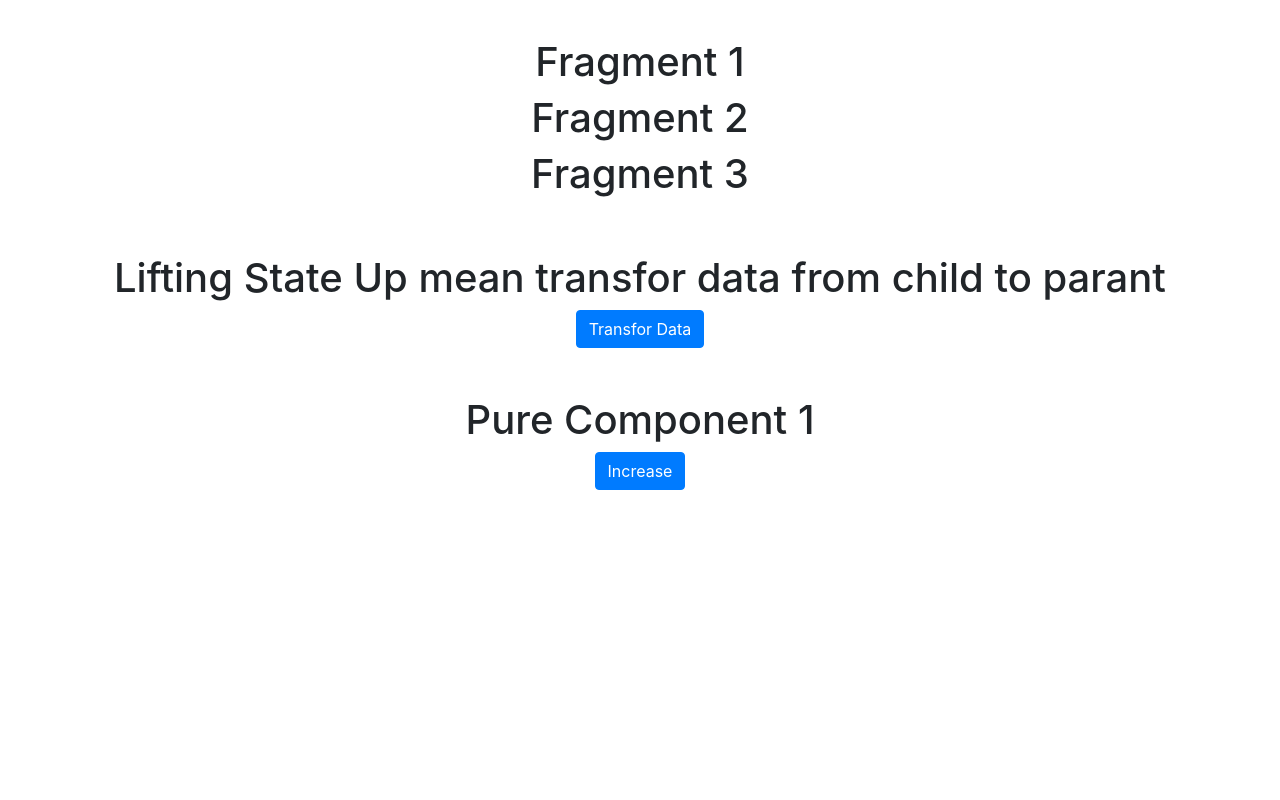
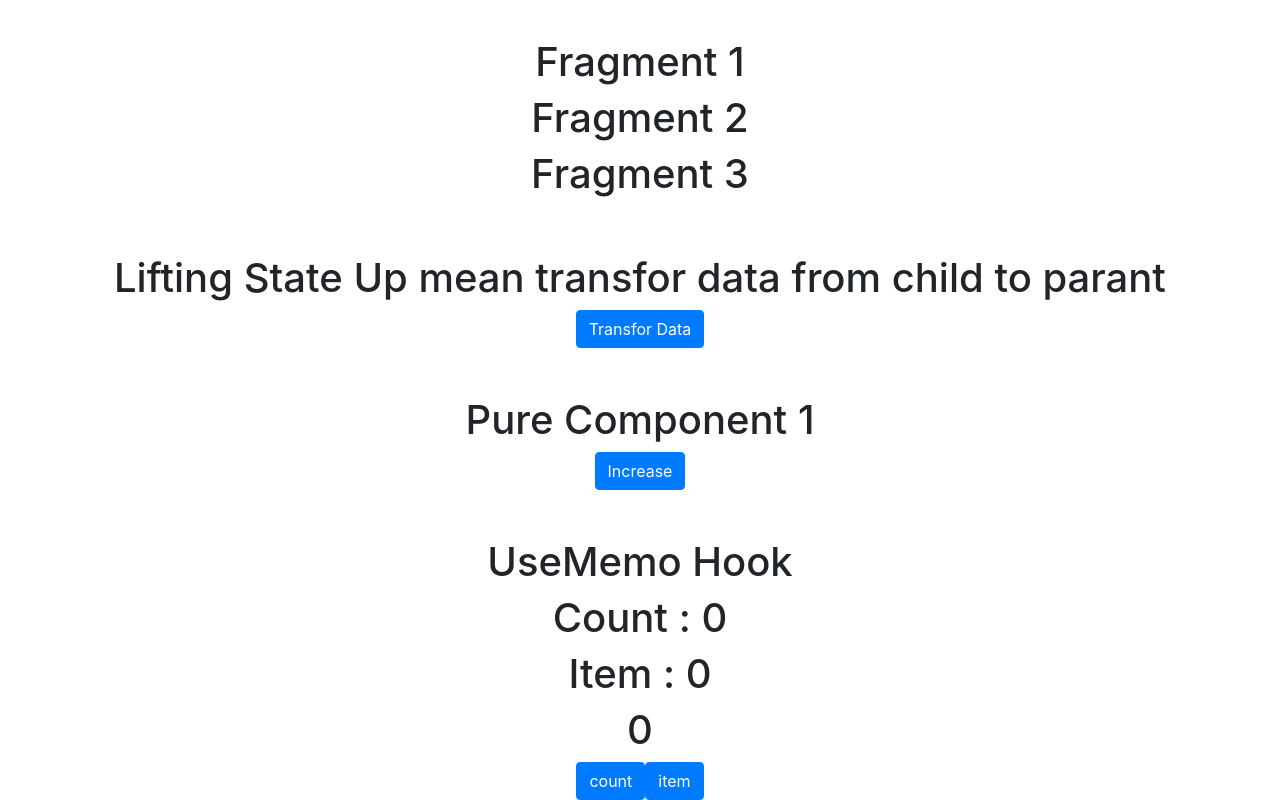
Before and after one commit to bacha-11/Learn-Reactjs, a React (Create React App) app: page / in a window 1280 px wide. Shown: the part 3324-4124 px from the top of the page. Before the commit the page ends 3814 px from the top, so only its background shows below. Built offline with nearby package versions, Linux system fonts and the light colour scheme.

Commit message:
UseMemo Hook in react js

```diff
--- a/src/App.js
+++ b/src/App.js
@@ -20,6 +20,7 @@ import ArrayObject from './ArrayObject';
 import Fragments from './Fragment';
 import LIftingStateUp from './LiftingStateUp';
 import PureComponents from './PureComponent'
+import UseMemoHook from './UseMemoHook';
 
 
 
@@ -80,7 +81,9 @@ function App() {
 
       <LIftingStateUp  data={getChildData}/><br /><br />
 
-      <PureComponents />
+      <PureComponents /><br /><br />
+
+      <UseMemoHook />
 
 
 
--- /dev/null
+++ b/src/UseMemoHook.js
@@ -0,0 +1,30 @@
+import { useMemo } from "react";
+import { Button } from "react-bootstrap";
+import { PureComponent, useState } from "react/cjs/react.development";
+
+// UseMemo work like PureComponent
+function UseMemoHook(){
+
+    const [count, setCount] = useState(0)
+    const [item, setItem] = useState(0)
+
+    const showMulWithMemo = useMemo(function showMul(){
+        console.log('showMul')
+        return item * 2
+    }, [item])
+
+
+    return(
+        <div>
+            <h1>UseMemo Hook</h1>
+            <h1>Count : {count}</h1>
+            <h1>Item : {item}</h1>
+            <h1>{showMulWithMemo}</h1>
+
+            <Button onClick={()=>setCount(count+1)}>count</Button>
+            <Button onClick={()=>setItem(item+1)}>item</Button>
+        </div>
+    )
+}
+
+export default UseMemoHook;
```
